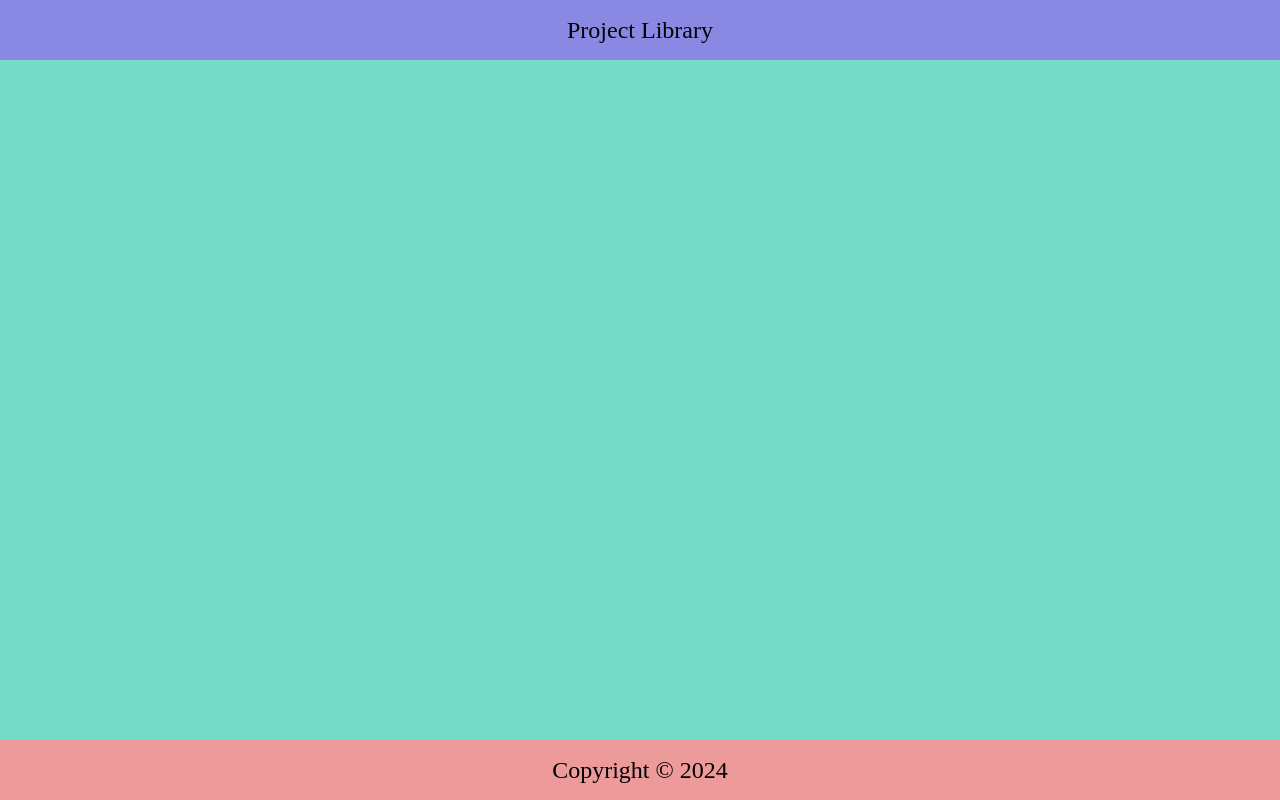
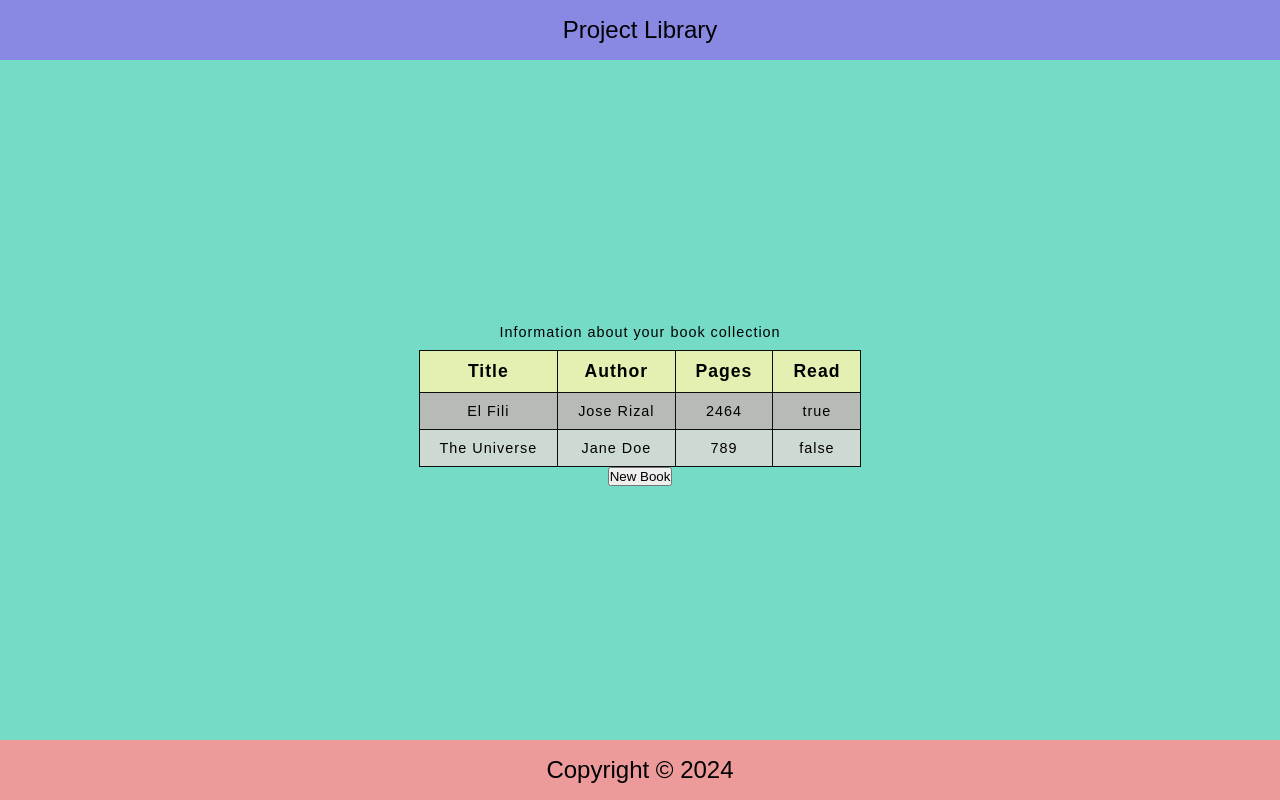
Before and after one commit to christianarlu/library, a plain HTML site: page index.html in a window 1280 px wide. Drawn offline with Linux system fonts and the light colour scheme.

Commit message:
Fix CSS styling to center Modal during initiation

```diff
--- a/index.html
+++ b/index.html
@@ -13,11 +13,49 @@
             Project Library
         </header>
         <main class="content">
+            <table>
+                <caption>Information about your book collection</caption>
+                <thead>
+                    <tr>
+                        <th>Title</th>
+                        <th>Author</th>
+                        <th>Pages</th>
+                        <th>Read</th>
+                    </tr>
+                </thead>
+                <tbody>
+                    <tr>
+                        <td>El Fili</td>
+                        <td>Jose Rizal</td>
+                        <td>2464</td>
+                        <td>true</td>
+                    </tr>
+                    <tr>
+                        <td>The Universe</td>
+                        <td>Jane Doe</td>
+                        <td>789</td>
+                        <td>false</td>
+                    </tr>
+                </tbody>
+            </table>
+
+            <div class="content-buttons">
+
+                <button data-open-modal>New Book</button>
+
+                <dialog data-modal>
+                    <div>This is a modal</div>
+                    <button data-close-modal>Close</button>
+                </dialog>
+
+            </div>
 
         </main>
         <footer class="footer">
             <p>Copyright &#169; 2024</p>
         </footer>
+
+
     </div>
 </body>
 </html>
--- a/script.js
+++ b/script.js
@@ -18,3 +18,16 @@ function addBookToLibrary(book) {
 const book1 = new Book("Game of thrones", "George R.R. Martin", 1945, false);
 const book2 = new Book("Harry Potter", "JK Rowling", 1997, true);
 const book3 = new Book("Noli Me Tangere", "Jose P. Rizal", 1878, false);
+
+const modal = document.querySelector("[data-modal]");
+const newBookButton = document.querySelector("[data-open-modal]");
+const closeButton = document.querySelector("[data-close-modal]");
+
+
+newBookButton.addEventListener("click", () => {
+    modal.showModal();
+});
+
+closeButton.addEventListener("click", () => {
+    modal.close();
+});
--- a/style.css
+++ b/style.css
@@ -4,13 +4,18 @@
     --container-background: rgb(116, 219, 198);
     --text-color: rgb(36, 25, 25);
     font-size: 16px;
+    font-family: Arial, Helvetica, sans-serif;
+
 }
 
 * {
     box-sizing: border-box;
-    margin: 0;
     padding: 0;
     text-align: center;
+}
+
+body {
+  margin: 0;
 }
 
 .container {
@@ -36,11 +41,48 @@
         background-color: var(--header-background, blue);
     }
 
+    .content {
+        display: flex;
+        align-items: center;
+        flex-flow: column;
+    }
 }
 
 
 
+/* Table styles */
 
-.content {
-    background-color: rgb(151, 229, 151);
-}
+table {
+    border-collapse: collapse;
+    border: 1.25px solid rgb(9, 9, 9);
+    letter-spacing: 1px;
+    font-size: 0.9rem;
+  }
+
+  td, th {
+    border: 0.75px solid rgb(13, 13, 13);
+    padding: 10px 20px;
+  }
+
+  th {
+    background-color: rgb(226, 241, 177);
+    font-size: 1.1rem;
+
+  }
+
+  td {
+    text-align: center;
+    font-weight: 0;
+  }
+
+  tr:nth-child(even) td {
+    background-color: rgb(204, 218, 211);
+  }
+
+  tr:nth-child(odd) td {
+    background-color: rgb(182, 187, 181);
+  }
+
+  caption {
+    padding: 10px;
+  }
```
